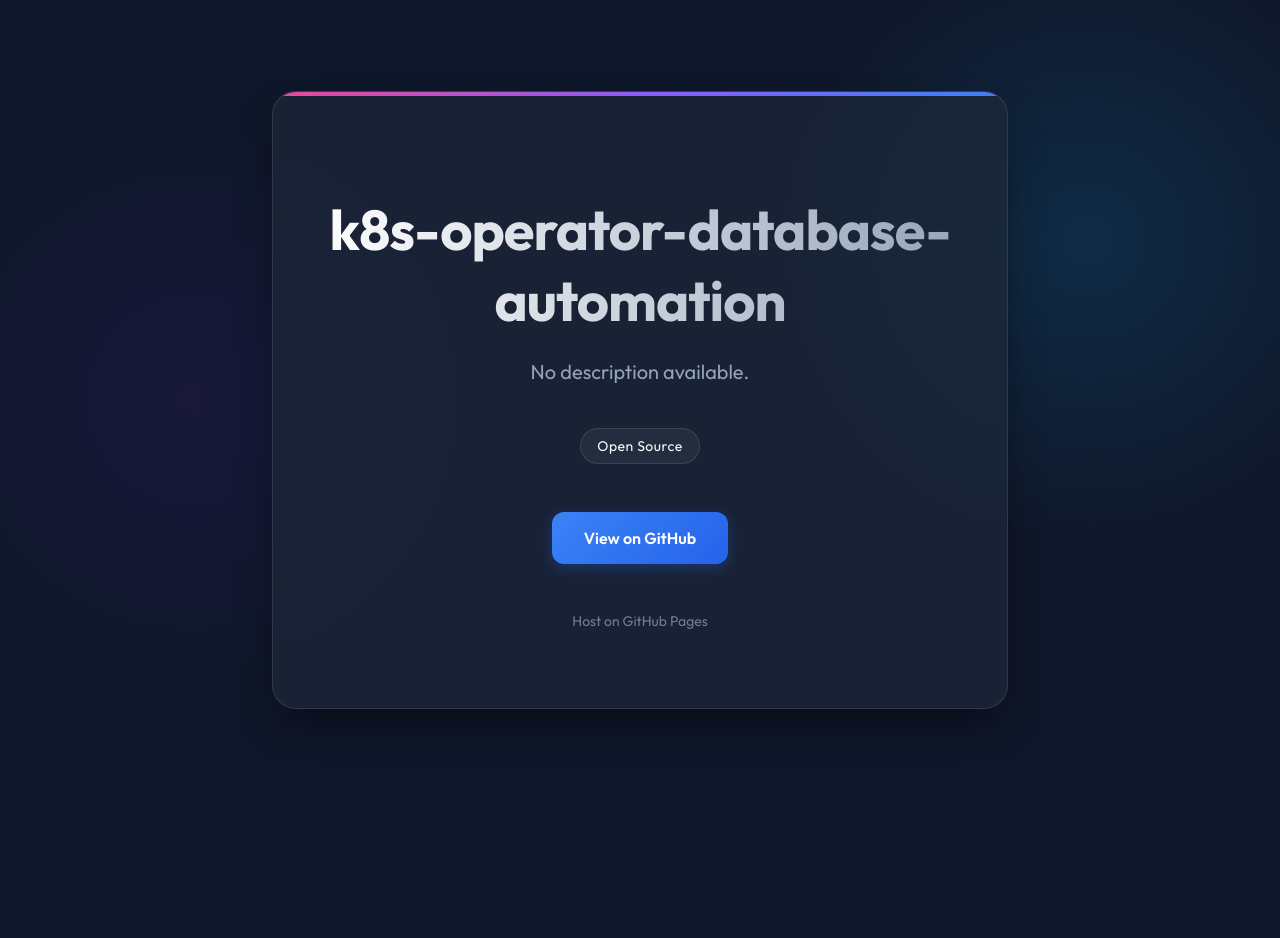
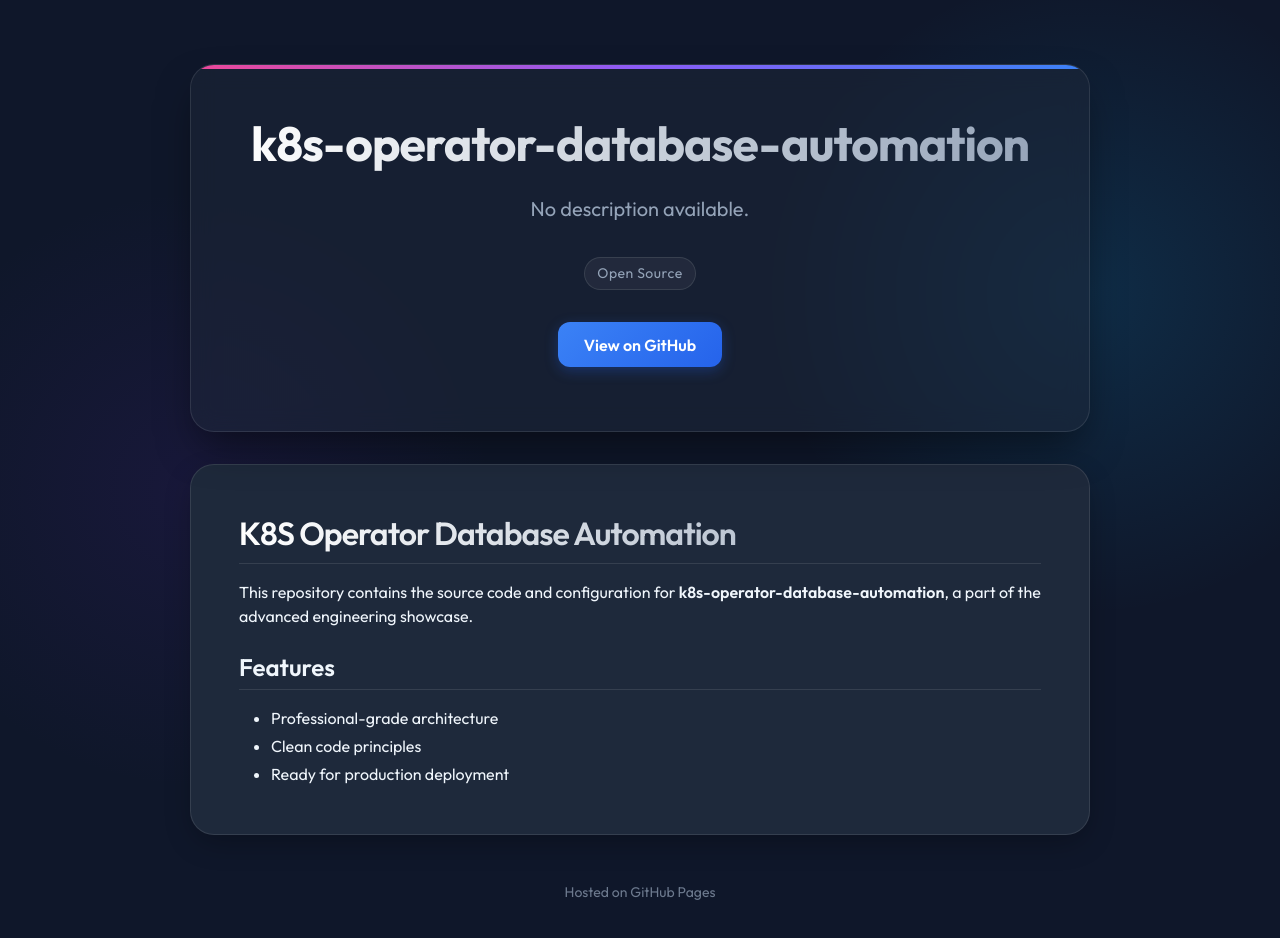
Before and after one commit to Shivay00001/k8s-operator-database-automation, a plain HTML site: page index.html in a window 1280 px wide. Before the commit the page ends 800 px from the top, so only its background shows below. Drawn offline with nearby package versions, Linux system fonts and the light colour scheme.

Commit message:
Update landing page with README content

```diff
--- a/index.html
+++ b/index.html
@@ -7,11 +7,12 @@
     <link rel="preconnect" href="https://fonts.googleapis.com">
     <link rel="preconnect" href="https://fonts.gstatic.com" crossorigin>
     <link href="https://fonts.googleapis.com/css2?family=Outfit:wght@300;400;600;700&display=swap" rel="stylesheet">
+    <link rel="stylesheet" href="https://cdnjs.cloudflare.com/ajax/libs/github-markdown-css/5.2.0/github-markdown-dark.min.css">
     <script src="https://kit.fontawesome.com/a076d05399.js" crossorigin="anonymous"></script>
     <style>
         :root {
             --bg-color: #0f172a;
-            --card-bg: rgba(30, 41, 59, 0.7);
+            --card-bg: rgba(30, 41, 59, 1.0); /* Solid background for readability */
             --text-primary: #f8fafc;
             --text-secondary: #94a3b8;
             --accent: #38bdf8;
@@ -32,41 +33,35 @@
             display: flex;
             flex-direction: column;
             align-items: center;
-            justify-content: center;
             overflow-x: hidden;
             background-image:
                 radial-gradient(circle at 15% 50%, rgba(76, 29, 149, 0.15) 0%, transparent 25%),
                 radial-gradient(circle at 85% 30%, rgba(14, 165, 233, 0.15) 0%, transparent 25%);
+            padding-bottom: 4rem;
         }
 
         .container {
-            max-width: 800px;
-            width: 90%;
+            max-width: 900px;
+            width: 95%;
             text-align: center;
-            padding: 2rem;
+            padding-top: 4rem;
             z-index: 10;
         }
 
-        .card {
-            background: var(--card-bg);
+        .header-card {
+            background: rgba(30, 41, 59, 0.5); /* Semi-transparent for header */
             backdrop-filter: blur(12px);
             -webkit-backdrop-filter: blur(12px);
             border: 1px solid var(--border);
             border-radius: 24px;
-            padding: 4rem 2rem;
+            padding: 3rem 2rem;
             box-shadow: 0 20px 40px -10px rgba(0, 0, 0, 0.5);
-            transition: transform 0.3s ease, box-shadow 0.3s ease;
+            margin-bottom: 2rem;
             position: relative;
             overflow: hidden;
-            animation: fadeIn 1s ease-out;
         }
 
-        @keyframes fadeIn {
-            from { opacity: 0; transform: translateY(20px); }
-            to { opacity: 1; transform: translateY(0); }
-        }
-
-        .card::before {
+        .header-card::before {
             content: '';
             position: absolute;
             top: 0;
@@ -76,14 +71,10 @@
             background: linear-gradient(90deg, #ec4899, #8b5cf6, #3b82f6);
         }
 
-        .card:hover {
-            transform: translateY(-5px);
-            box-shadow: 0 30px 60px -15px rgba(0, 0, 0, 0.6);
-        }
-
         h1 {
-            font-size: 3.5rem;
+            font-size: 3rem;
             margin-bottom: 1rem;
+            margin-top: 0;
             background: linear-gradient(to right, #fff, #94a3b8);
             -webkit-background-clip: text;
             -webkit-text-fill-color: transparent;
@@ -95,8 +86,8 @@
             font-size: 1.25rem;
             line-height: 1.6;
             color: var(--text-secondary);
-            margin-bottom: 2.5rem;
-            max-width: 600px;
+            margin-bottom: 2rem;
+            max-width: 700px;
             margin-left: auto;
             margin-right: auto;
         }
@@ -106,34 +97,30 @@
             justify-content: center;
             flex-wrap: wrap;
             gap: 0.75rem;
-            margin-bottom: 3rem;
+            margin-bottom: 2rem;
         }
 
         .tag {
             background: rgba(255, 255, 255, 0.05);
             border: 1px solid var(--border);
-            padding: 0.5rem 1rem;
+            padding: 0.4rem 0.8rem;
             border-radius: 9999px;
             font-size: 0.875rem;
             font-weight: 500;
             letter-spacing: 0.5px;
-            transition: all 0.2s ease;
-        }
-
-        .tag:hover {
-            background: rgba(255, 255, 255, 0.1);
-            border-color: var(--text-secondary);
+            color: var(--text-secondary);
         }
 
         .actions {
             display: flex;
-            gap: 1.5rem;
+            gap: 1rem;
             justify-content: center;
+            margin-bottom: 1rem;
         }
 
         .btn {
             display: inline-block;
-            padding: 1rem 2rem;
+            padding: 0.8rem 1.6rem;
             border-radius: 12px;
             text-decoration: none;
             font-weight: 600;
@@ -152,23 +139,50 @@
             box-shadow: 0 6px 20px 0 rgba(37, 99, 235, 0.4);
         }
 
+        .readme-container {
+            background: var(--card-bg);
+            border: 1px solid var(--border);
+            border-radius: 24px;
+            padding: 3rem;
+            text-align: left;
+            box-shadow: 0 10px 30px -5px rgba(0, 0, 0, 0.3);
+            overflow: hidden;
+        }
+
+        /* Markdown Body Overrides for transparent background */
+        .markdown-body {
+            background-color: transparent !important;
+            font-family: 'Outfit', sans-serif !important;
+        }
+
+        .markdown-body h1, .markdown-body h2, .markdown-body h3 {
+            border-bottom-color: var(--border);
+        }
+
+        .markdown-body pre {
+            background-color: rgba(0, 0, 0, 0.3) !important;
+            border: 1px solid var(--border);
+        }
+
         footer {
             margin-top: 3rem;
             color: var(--text-secondary);
             font-size: 0.875rem;
             opacity: 0.7;
+            text-align: center;
         }
 
         @media (max-width: 640px) {
-            .card { padding: 2rem 1.5rem; }
-            h1 { font-size: 2.5rem; }
+            .header-card { padding: 2rem 1.5rem; }
+            .readme-container { padding: 1.5rem; }
+            h1 { font-size: 2rem; }
             .actions { flex-direction: column; }
         }
     </style>
 </head>
 <body>
     <div class="container">
-        <div class="card">
+        <div class="header-card">
             <h1>k8s-operator-database-automation</h1>
             <p class="description">No description available.</p>
 
@@ -179,11 +193,26 @@
             <div class="actions">
                 <a href="https://github.com/Shivay00001/k8s-operator-database-automation" class="btn btn-primary" target="_blank">View on GitHub</a>
             </div>
+        </div>
 
-            <footer>
-                <p>Host on GitHub Pages</p>
-            </footer>
+
+        <div class="readme-container">
+            <div class="markdown-body">
+                <h1>K8S Operator Database Automation</h1>
+<p>This repository contains the source code and configuration for <strong>k8s-operator-database-automation</strong>, a part of the advanced engineering showcase.</p>
+<h2>Features</h2>
+<ul>
+<li>Professional-grade architecture</li>
+<li>Clean code principles</li>
+<li>Ready for production deployment</li>
+</ul>
+            </div>
         </div>
+
+
+        <footer>
+            <p>Hosted on GitHub Pages</p>
+        </footer>
     </div>
 </body>
 </html>
```
